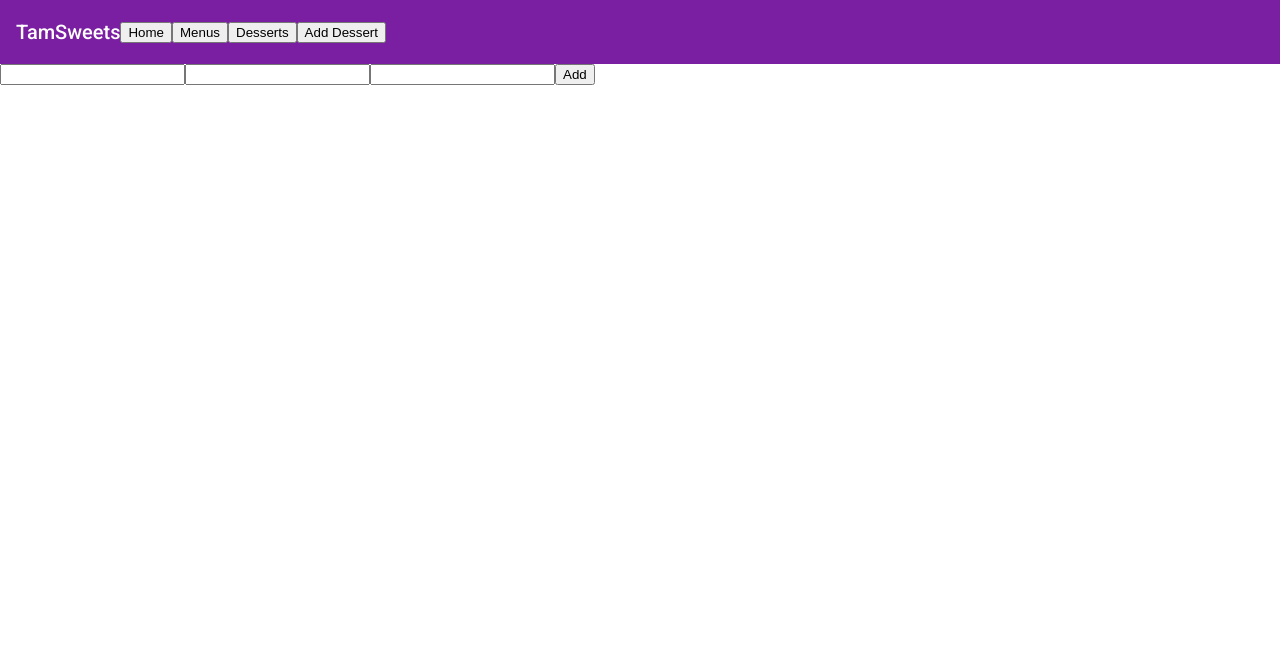
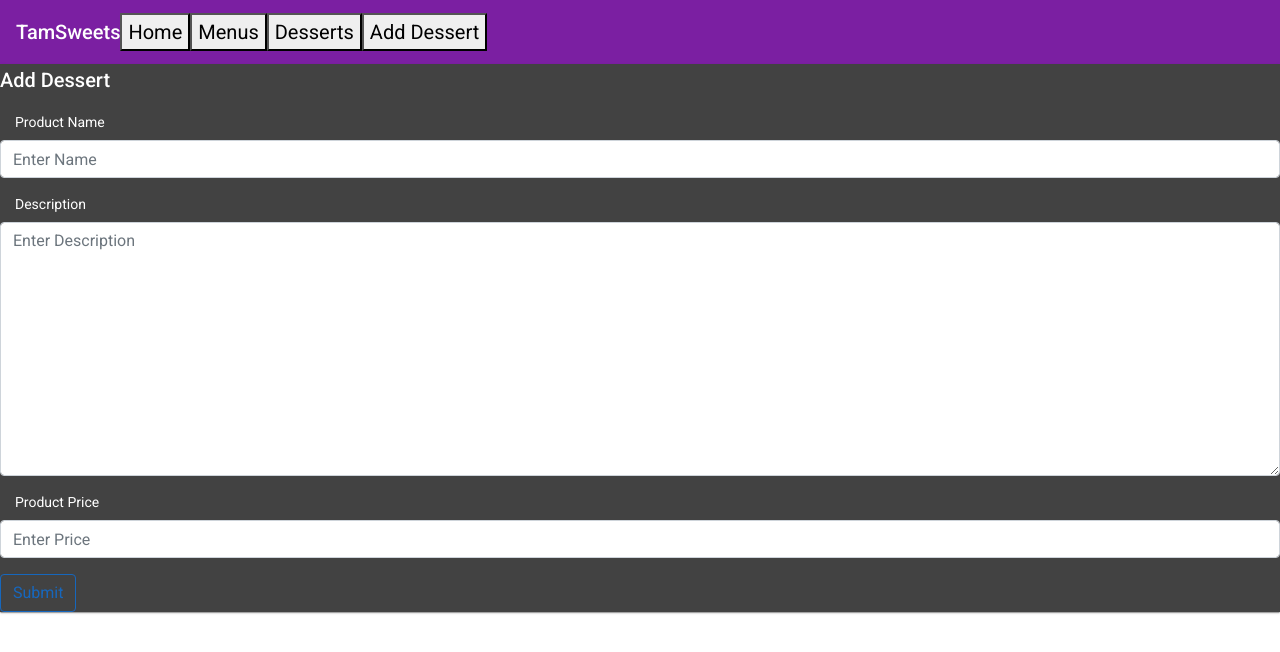
Before and after one commit to tamera-brown/TamSweets, an Angular app in the folder AngularBakery/: page /add in a window 1280 px wide. Shown: the top 652 px of the page. Built offline with nearby package versions, Linux system fonts and the light colour scheme.

Commit message:
Added Bootstrap

```diff
--- a/AngularBakery/angular.json
+++ b/AngularBakery/angular.json
@@ -93,7 +93,8 @@
             ],
             "styles": [
               "./node_modules/@angular/material/prebuilt-themes/purple-green.css",
-              "src/styles.css"
+              "src/styles.css",
+              "./node_modules/bootstrap/dist/css/bootstrap.min.css"
             ],
             "scripts": []
           }
--- a/AngularBakery/package.json
+++ b/AngularBakery/package.json
@@ -21,6 +21,7 @@
     "@angular/platform-browser": "~11.2.1",
     "@angular/platform-browser-dynamic": "~11.2.1",
     "@angular/router": "~11.2.1",
+    "bootstrap": "^4.6.0",
     "rxjs": "~6.6.0",
     "tslib": "^2.0.0",
     "zone.js": "~0.11.3"
--- a/AngularBakery/src/app/add-dessert/add-dessert.component.html
+++ b/AngularBakery/src/app/add-dessert/add-dessert.component.html
@@ -1,8 +1,43 @@
+<div class="mat-card">
+    <div class="mat-card-content">
+        <form [formGroup]="dessertForm" (ngSubmit)="onSubmit()">
+            <h2>Add Dessert</h2>
+            <div class="form-group">
+                <label for="name"class="col-md-4"> Product Name</label>
+                <input type="text" class="form-control" formControlName="name" placeholder="Enter Name" [(ngModel)]="name" />
+              </div>
+              <div *ngIf="dessertForm.controls['name'].invalid && (dessertForm.controls['name'].dirty || dessertForm.controls['name'].touched)"  class="alert-danger">
+                <div *ngIf="dessertForm.controls['name'].errors.required">
+                  Dessert Name is required.
+                </div>
+              </div>
 
-<input type="text" [(ngModel)]="name">
+              <div class="form-group">
+                <label for="description"class="col-md-4">  Description</label>
+                <textarea rows="10" cols="40" class="form-control" formControlName="description" placeholder="Enter Description" [(ngModel)]="description" >
+                </textarea>
+              </div>
+              <div *ngIf="dessertForm.controls['description'].invalid && (dessertForm.controls['description'].dirty || dessertForm.controls['description'].touched)"  class="alert-danger">
+                <div *ngIf="dessertForm.controls['description'].errors.required">
+                  Dessert Description is required.
+                </div>
+            </div>
 
-<input type="text" [(ngModel)]="description">
-<input type="text"[(ngModel)]="price">
-<button (click)="addDessert()">Add</button>
+                  <div class="form-group">
+                    <label for="price"class="col-md-4"> Product Price</label>
+                    <input type="number" class="form-control" formControlName="price" placeholder="Enter Price" [(ngModel)]="price" />
+                  </div>
+                  <div *ngIf="dessertForm.controls['price'].invalid && (dessertForm.controls['price'].dirty || dessertForm.controls['price'].touched)"  class="alert-danger">
+                    <div *ngIf="dessertForm.controls['price'].errors.required">
+                      Dessert Price is required.
+                    </div>
+                  </div>
 
-<p>{{name}} {{description}} {{price}}</p>
+
+                  <div class="form-group">
+                    <button type="submit" class="btn btn-outline-primary"  [disabled]="dessertForm.pristine || dessertForm.invalid" (click)=" addDessert()">Submit</button>
+                    </div>
+
+        </form>
+    </div>
+</div>
--- a/AngularBakery/src/app/add-dessert/add-dessert.component.ts
+++ b/AngularBakery/src/app/add-dessert/add-dessert.component.ts
@@ -1,4 +1,5 @@
 import { Component, OnInit } from '@angular/core';
+import { FormBuilder, Validators } from '@angular/forms';
 import {Router} from '@angular/router';
 import { BakeryService } from '../bakery.service';
 import { Dessert } from '../dessert';
@@ -14,12 +15,26 @@ export class AddDessertComponent implements OnInit {
   name: string;
   description : string;
   price: number;
+  isSubmitted=false;
 
-  constructor(private service : BakeryService, private router: Router) { }
+  constructor(private fb:FormBuilder,private service : BakeryService, private router: Router) { }
+    dessertForm=this.fb.group({
+
+      name:['',Validators.required],
+      description:['',Validators.required],
+      price:['',Validators.required]
+
+
+    });
+
 
   ngOnInit(): void {
   }
 
+  onSubmit(){
+    this.isSubmitted=true;
+    alert("Dessert Added");
+  }
   addDessert(){
     let toAdd : Dessert = {dessertId:1,name: this.name, description: this.description,price:this.price}
      this.service.addDessert(toAdd).subscribe((_) => {this.router.navigate(['desserts'])});
--- a/AngularBakery/src/app/app.module.ts
+++ b/AngularBakery/src/app/app.module.ts
@@ -7,7 +7,7 @@ import { DessertComponent } from './dessert/dessert.component';
 import { AddDessertComponent } from './add-dessert/add-dessert.component';
 import { BakeryInventoryComponent } from './bakery-inventory/bakery-inventory.component';
 
-import {FormsModule} from '@angular/forms';
+import {FormsModule, ReactiveFormsModule} from '@angular/forms';
 import {HttpClientModule} from '@angular/common/http';
 import { BrowserAnimationsModule } from '@angular/platform-browser/animations';
 import { EditDessertComponent } from './edit-dessert/edit-dessert.component';
@@ -17,6 +17,7 @@ import { MatToolbarModule } from '@angular/material/toolbar';
 import {MatFormFieldModule} from '@angular/material/form-field';
 import { MatInputModule } from '@angular/material/input';
 import { MenuComponent } from './menu/menu.component';
+
 
 
 @NgModule({
@@ -40,7 +41,8 @@ import { MenuComponent } from './menu/menu.component';
     BrowserAnimationsModule,
     MatToolbarModule,
     MatFormFieldModule,
-    MatInputModule
+    MatInputModule,
+    ReactiveFormsModule
   ],
   providers: [],
   bootstrap: [AppComponent]
--- a/AngularBakery/src/app/dessert/dessert.component.html
+++ b/AngularBakery/src/app/dessert/dessert.component.html
@@ -1,4 +1,10 @@
-<p>{{dessert.name}} {{dessert.description}} {{dessert.price}}
-    <!-- <button (click)="deletDessert(dessert.dessertId)">Delete Dessert</button> -->
-    <button [routerLink]="['/editDessert',dessert.dessertId]">Edit Dessert</button>
-</p>
+<div class="card" style="width: 18rem;">
+    <img class="card-img-top" src="" alt="Card image cap">
+    <div class="card-body">
+      <h5 class="card-title">{{dessert.name}}</h5>
+      <p class="card-text">{{dessert.description}}</p>
+      <button (click)="deletDessert(dessert.dessertId)">Delete Dessert</button>
+      <button [routerLink]="['/editDessert',dessert.dessertId]">Edit Dessert</button>
+
+    </div>
+  </div>
--- a/AngularBakery/src/index.html
+++ b/AngularBakery/src/index.html
@@ -9,6 +9,7 @@
   <link rel="preconnect" href="https://fonts.gstatic.com">
   <link href="https://fonts.googleapis.com/css2?family=Roboto:wght@300;400;500&display=swap" rel="stylesheet">
   <link href="https://fonts.googleapis.com/icon?family=Material+Icons" rel="stylesheet">
+  <link type="text/css" rel="stylesheet" href="//unpkg.com/bootstrap/dist/css/bootstrap.min.css" />
 </head>
 <body class="mat-typography">
   <app-root></app-root>
--- a/AngularBakery/src/styles.css
+++ b/AngularBakery/src/styles.css
@@ -1,4 +1,3 @@
 /* You can add global styles to this file, and also import other style files */
-
 html, body { height: 100%; }
 body { margin: 0; font-family: Roboto, "Helvetica Neue", sans-serif; }
```
Also changed, not shown: 1 other file (tests, documents, lock files or other folders).
